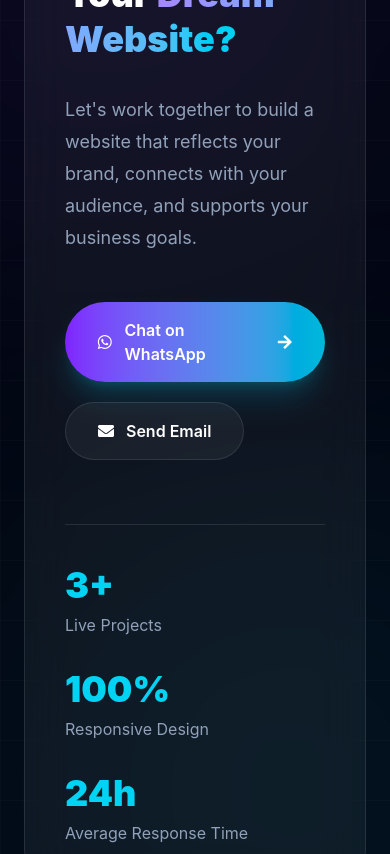
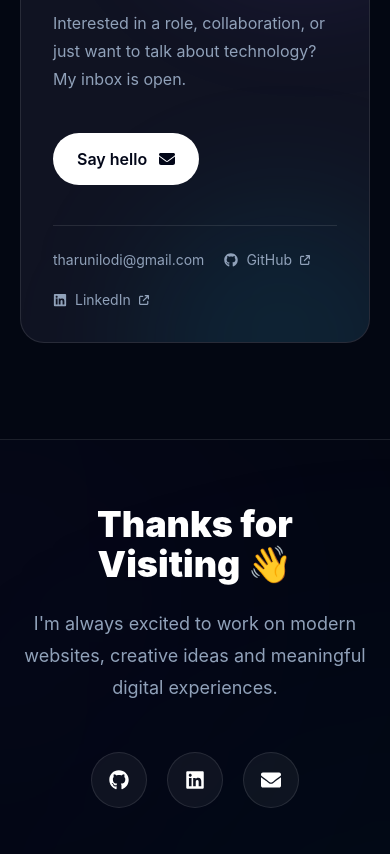
Before and after one commit to tharuni2503/portfolio, a React app: page / in a window 390 px wide. Shown: the part 9380-10234 px from the top of the page. Built offline with nearby package versions, Linux system fonts and the light colour scheme; the HTML template or start-up script is replaced by a standard one.

Commit message:
Build personal developer portfolio

```diff
--- a/src/components/Contact.jsx
+++ b/src/components/Contact.jsx
@@ -1,138 +1,18 @@
 import { motion } from "framer-motion";
-import {
-  FaWhatsapp,
-  FaEnvelope,
-  FaArrowRight,
-} from "react-icons/fa";
-
-export default function ContactCTA() {
-  return (
-    <section
-      id="contact"
-      className="relative overflow-hidden bg-[#030712] py-24"
-    >
-      {/* Background */}
-
-      <div className="absolute inset-0 bg-[linear-gradient(rgba(255,255,255,.02)_1px,transparent_1px),linear-gradient(90deg,rgba(255,255,255,.02)_1px,transparent_1px)] bg-[size:60px_60px]" />
-
-      <div className="absolute -left-24 top-0 h-96 w-96 rounded-full bg-violet-600/20 blur-[180px]" />
-
-      <div className="absolute -right-24 bottom-0 h-96 w-96 rounded-full bg-cyan-500/20 blur-[180px]" />
-
-      <div className="relative mx-auto max-w-6xl px-6">
-
-        <motion.div
-          initial={{ opacity: 0, y: 40 }}
-          whileInView={{ opacity: 1, y: 0 }}
-          viewport={{ once: true }}
-          className="overflow-hidden rounded-[36px] border border-white/10 bg-white/5 p-10 backdrop-blur-xl md:p-16"
-        >
-
-          {/* Badge */}
-
-          <span className="inline-flex rounded-full border border-cyan-500/20 bg-cyan-500/10 px-5 py-2 text-sm text-cyan-300">
-            Let's Work Together
-          </span>
-
-          {/* Heading */}
-
-          <h2 className="mt-8 text-4xl font-black leading-tight text-white md:text-6xl">
-            Ready to Build Your
-            <span className="bg-gradient-to-r from-violet-400 to-cyan-400 bg-clip-text text-transparent">
-              {" "}Dream Website?
-            </span>
-          </h2>
-
-          <p className="mt-8 max-w-2xl text-lg leading-8 text-slate-400">
-            Let's work together to build a website that reflects your brand, connects with your audience, and supports your business goals.
-          </p>
-
-          {/* Buttons */}
-
-          <div className="mt-12 flex flex-wrap gap-5">
-
-            <motion.a
-              whileHover={{
-                scale: 1.05,
-                y: -2,
-              }}
-              whileTap={{
-                scale: .95,
-              }}
-              href="https://wa.me/919505810915"
-              target="_blank"
-              className="flex items-center gap-3 rounded-full bg-gradient-to-r from-violet-600 to-cyan-500 px-8 py-4 font-semibold text-white shadow-xl shadow-cyan-500/20"
-            >
-              <FaWhatsapp />
-
-              Chat on WhatsApp
-
-              <FaArrowRight />
-            </motion.a>
-
-            <motion.a
-              whileHover={{
-                scale: 1.05,
-                y: -2,
-              }}
-              whileTap={{
-                scale: .95,
-              }}
-              href="mailto:tharunilodi@gmail.com"
-              className="flex items-center gap-3 rounded-full border border-white/10 bg-white/5 px-8 py-4 font-semibold text-white transition hover:border-cyan-400"
-            >
-              <FaEnvelope />
-
-              Send Email
-            </motion.a>
-
-          </div>
-
-          {/* Stats */}
-
-          <div className="mt-16 grid gap-8 border-t border-white/10 pt-10 md:grid-cols-3">
-
-            <div>
-
-              <h3 className="text-4xl font-black text-cyan-400">
-                3+
-              </h3>
-
-              <p className="mt-2 text-slate-400">
-                Live Projects
-              </p>
-
-            </div>
-
-            <div>
-
-              <h3 className="text-4xl font-black text-cyan-400">
-                100%
-              </h3>
-
-              <p className="mt-2 text-slate-400">
-                Responsive Design
-              </p>
-
-            </div>
-
-            <div>
-
-              <h3 className="text-4xl font-black text-cyan-400">
-                24h
-              </h3>
-
-              <p className="mt-2 text-slate-400">
-                Average Response Time
-              </p>
-
-            </div>
-
-          </div>
-
-        </motion.div>
-
-      </div>
-    </section>
-  );
+import { FaEnvelope, FaGithub, FaLinkedin, FaArrowUpRightFromSquare } from "react-icons/fa6";
+export default function Contact() {
+ return <section id="contact" className="px-5 py-24 sm:px-8">
+  <motion.div initial={{opacity:0,y:20}} whileInView={{opacity:1,y:0}} viewport={{once:true}} className="relative mx-auto max-w-6xl overflow-hidden rounded-3xl border border-white/10 bg-[#101322] p-8 sm:p-12 md:p-16">
+   <div className="pointer-events-none absolute -right-20 -top-32 h-72 w-72 rounded-full bg-violet-500/15 blur-3xl"/><div className="pointer-events-none absolute -bottom-36 left-1/3 h-72 w-72 rounded-full bg-cyan-500/10 blur-3xl"/>
+   <div className="relative grid gap-10 md:grid-cols-[1fr_auto] md:items-end">
+    <div><p className="font-mono text-xs tracking-[.25em] text-cyan-300">YOUR NEXT IDEA STARTS HERE</p><h2 className="mt-4 max-w-2xl text-3xl font-bold tracking-tight text-white sm:text-5xl">Let’s build something meaningful.</h2><p className="mt-5 max-w-xl leading-7 text-slate-400">Interested in a role, collaboration, or just want to talk about technology? My inbox is open.</p></div>
+    <a href="mailto:tharunilodi@gmail.com?subject=Hello%20Tharuni" className="inline-flex w-fit items-center gap-3 rounded-full bg-white px-6 py-3.5 font-semibold text-slate-950 transition hover:bg-cyan-200">Say hello <FaEnvelope/></a>
+   </div>
+   <div className="relative mt-10 flex flex-wrap gap-5 border-t border-white/10 pt-6 text-sm text-slate-400">
+    <a href="mailto:tharunilodi@gmail.com" className="transition hover:text-white">tharunilodi@gmail.com</a>
+    <a href="https://github.com/tharuni2503" target="_blank" rel="noreferrer" className="inline-flex items-center gap-2 transition hover:text-white"><FaGithub/> GitHub <FaArrowUpRightFromSquare className="text-[10px]"/></a>
+    <a href="https://www.linkedin.com/in/loditharuni" target="_blank" rel="noreferrer" className="inline-flex items-center gap-2 transition hover:text-white"><FaLinkedin/> LinkedIn <FaArrowUpRightFromSquare className="text-[10px]"/></a>
+   </div>
+  </motion.div>
+ </section>;
 }
```
